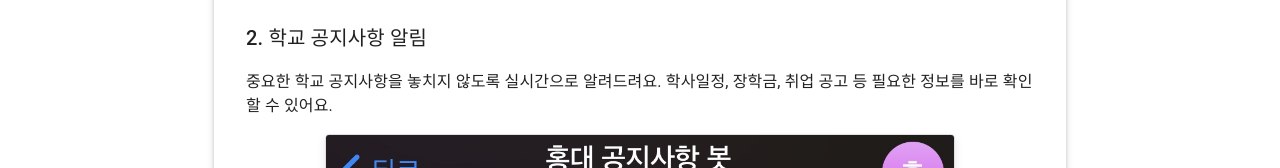
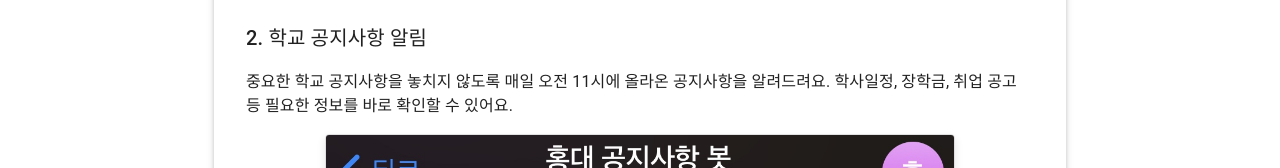
Before and after one commit to junho100/chee-go-web, a React (Create React App) app: page /service-intro in a window 1280 px wide. Shown: the part 388-556 px from the top of the page. Built offline with nearby package versions, Linux system fonts and the light colour scheme; no server answers.

Commit message:
Feat: add more info in service intro

```diff
--- a/src/components/ServiceIntro/ServiceIntro.js
+++ b/src/components/ServiceIntro/ServiceIntro.js
@@ -180,8 +180,9 @@ function ServiceIntro() {
           2. 학교 공지사항 알림
         </Typography>
         <Typography variant="body1" paragraph>
-          중요한 학교 공지사항을 놓치지 않도록 실시간으로 알려드려요. 학사일정,
-          장학금, 취업 공고 등 필요한 정보를 바로 확인할 수 있어요.
+          중요한 학교 공지사항을 놓치지 않도록 매일 오전 11시에 올라온
+          공지사항을 알려드려요. 학사일정, 장학금, 취업 공고 등 필요한 정보를
+          바로 확인할 수 있어요.
         </Typography>
         <Box sx={{ mb: 3 }}>
           <img src={pr3Jpeg} alt="공지사항 알림 예시" style={imageStyle} />
```
